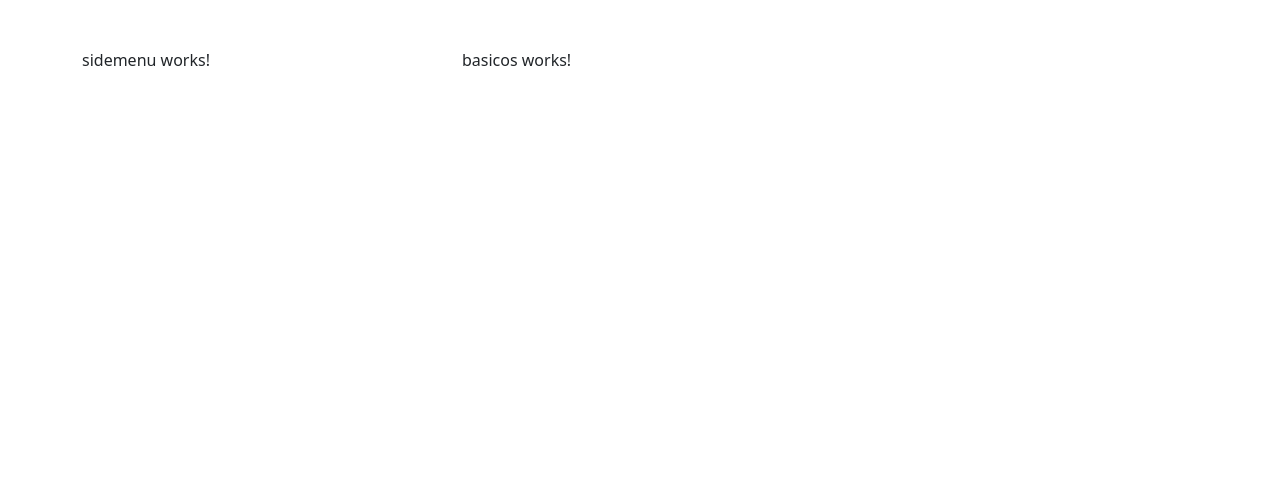
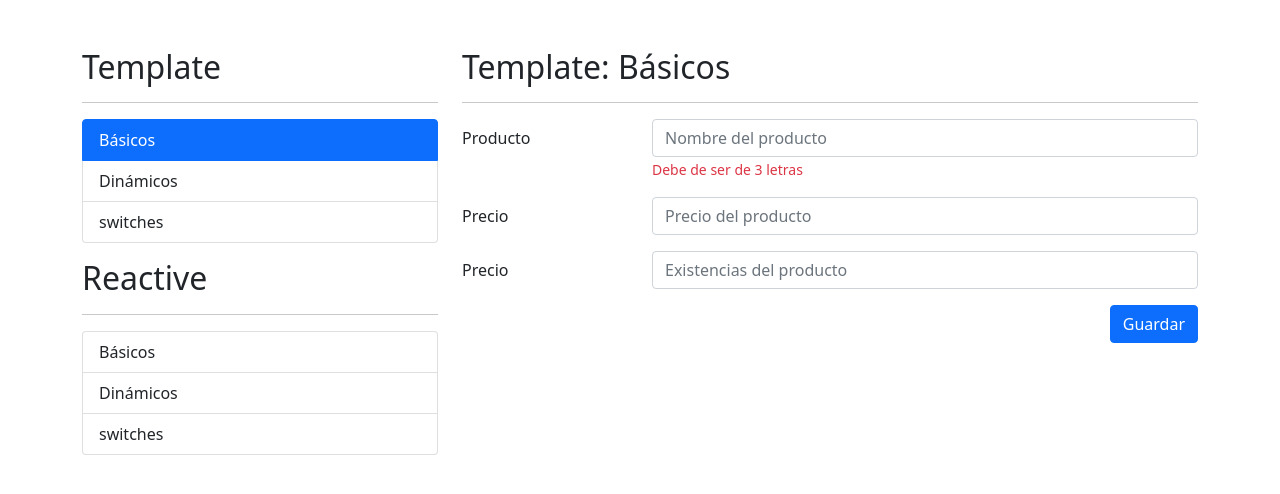
Before and after one commit to jacobgtzmtz/formularios-App, an Angular app: page /template/basicos in a window 1280 px wide. Shown: the top 494 px of the page. Built offline with nearby package versions, Linux system fonts and the light colour scheme.

Commit message:
modulos basicos

```diff
--- a/src/app/shared/shared.module.ts
+++ b/src/app/shared/shared.module.ts
@@ -1,6 +1,8 @@
 import { NgModule } from '@angular/core';
 import { CommonModule } from '@angular/common';
+
 import { SidemenuComponent } from './sidemenu/sidemenu.component';
+import { RouterModule } from '@angular/router';
 
 
 
@@ -9,7 +11,8 @@ import { SidemenuComponent } from './sidemenu/sidemenu.component';
     SidemenuComponent
   ],
   imports: [
-    CommonModule
+    CommonModule,
+    RouterModule
   ],
   exports: [
     SidemenuComponent
--- a/src/app/shared/sidemenu/sidemenu.component.html
+++ b/src/app/shared/sidemenu/sidemenu.component.html
@@ -1 +1,15 @@
-<p>sidemenu works!</p>
+<h2>Template</h2>
+<hr>
+<ul class="list-group">
+  <li class="list-group-item" *ngFor="let menu of menusList" [routerLink]="menu.url" routerLinkActive="active">
+    {{menu.nombre}}
+  </li>
+</ul>
+
+<h2 class="mt-3">Reactive</h2>
+<hr>
+<ul class="list-group">
+  <li class="list-group-item" *ngFor="let menu of reactiveMenusList" [routerLink]="menu.url" routerLinkActive="active">
+    {{menu.nombre}}
+  </li>
+</ul>
--- a/src/app/shared/sidemenu/sidemenu.component.ts
+++ b/src/app/shared/sidemenu/sidemenu.component.ts
@@ -1,16 +1,25 @@
-import { Component, OnInit } from '@angular/core';
+import { Component } from '@angular/core';
+
+interface IMenuItem {
+  nombre: string;
+  url: string;
+}
 
 @Component({
   selector: 'app-sidemenu',
   templateUrl: './sidemenu.component.html',
-  styles: [
-  ]
+  styles: [],
 })
-export class SidemenuComponent implements OnInit {
+export class SidemenuComponent {
+  menusList: IMenuItem[] = [
+    { nombre: 'Básicos', url: './template/basicos' },
+    { nombre: 'Dinámicos', url: './template/dinamicos' },
+    { nombre: 'switches', url: './template/switches' },
+  ];
 
-  constructor() { }
-
-  ngOnInit(): void {
-  }
-
+  reactiveMenusList: IMenuItem[] = [
+    { nombre: 'Básicos', url: './reactive/basicos' },
+    { nombre: 'Dinámicos', url: './reactive/dinamicos' },
+    { nombre: 'switches', url: './reactive/switches' },
+  ];
 }
--- a/src/app/template/basicos/basicos.component.html
+++ b/src/app/template/basicos/basicos.component.html
@@ -1 +1,39 @@
-<p>basicos works!</p>
+<h2>Template: Básicos</h2>
+<hr />
+
+<div class="row">
+  <div class="col">
+    <form>
+      <!--Campo del producto-->
+      <div class="mb-3 row">
+        <label class="col-sm-3 col-form-label"> Producto </label>
+        <div class="col-sm-9">
+          <input type="text" class="form-control" placeholder="Nombre del producto" name="producto" id="producto">
+          <span class="form-text text-danger">Debe de ser de 3 letras</span>
+        </div>
+      </div>
+
+      <!--Campo del precio-->
+      <div class="mb-3 row">
+        <label class="col-sm-3 col-form-label"> Precio </label>
+        <div class="col-sm-9">
+          <input type="number" class="form-control" placeholder="Precio del producto" name="precio" id="precio">
+        </div>
+      </div>
+
+       <!--Campo de existencias-->
+       <div class="mb-3 row">
+        <label class="col-sm-3 col-form-label"> Precio </label>
+        <div class="col-sm-9">
+          <input type="number" class="form-control" placeholder="Existencias del producto" name="existencias" id="existencias">
+        </div>
+      </div>
+
+      <div class="row">
+        <div class="col">
+          <button type="submit" class="btn btn-primary float-end">Guardar</button>
+        </div>
+      </div>
+    </form>
+  </div>
+</div>
--- a/src/app/template/template.module.ts
+++ b/src/app/template/template.module.ts
@@ -14,7 +14,9 @@ import { BasicosComponent } from './basicos/basicos.component';
     BasicosComponent
   ],
   imports: [
-    CommonModule,
+    CommonModule
+  ],
+  exports: [
     TemplateRoutingModule
   ]
 })
```
